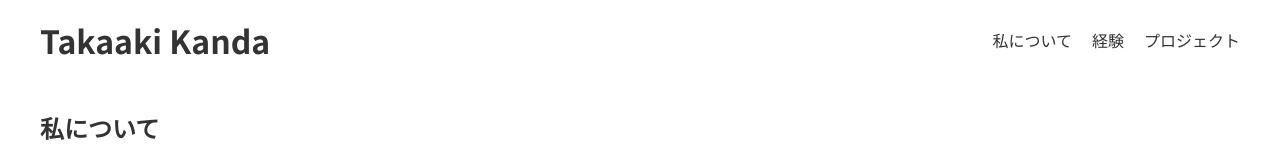
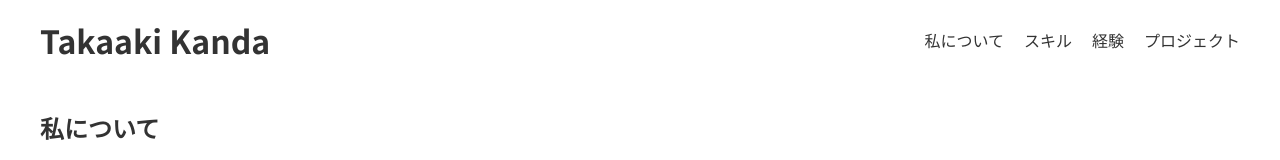
Before and after one commit to kandalog/takaaki-kanda, a React (Vite) app: page / in a window 1280 px wide. Shown: the top 160 px of the page. Built offline with nearby package versions, Linux system fonts and the light colour scheme.

Commit message:
update: headerにスキルを追加

```diff
--- a/src/components/common/Header.tsx
+++ b/src/components/common/Header.tsx
@@ -7,6 +7,11 @@ function Header() {
           <li className="header__nav-item">
             <a href="#about" className="header__nav-link">
               私について
+            </a>
+          </li>
+          <li className="header__nav-item">
+            <a href="#skill" className="header__nav-link">
+              スキル
             </a>
           </li>
           <li className="header__nav-item">
```
